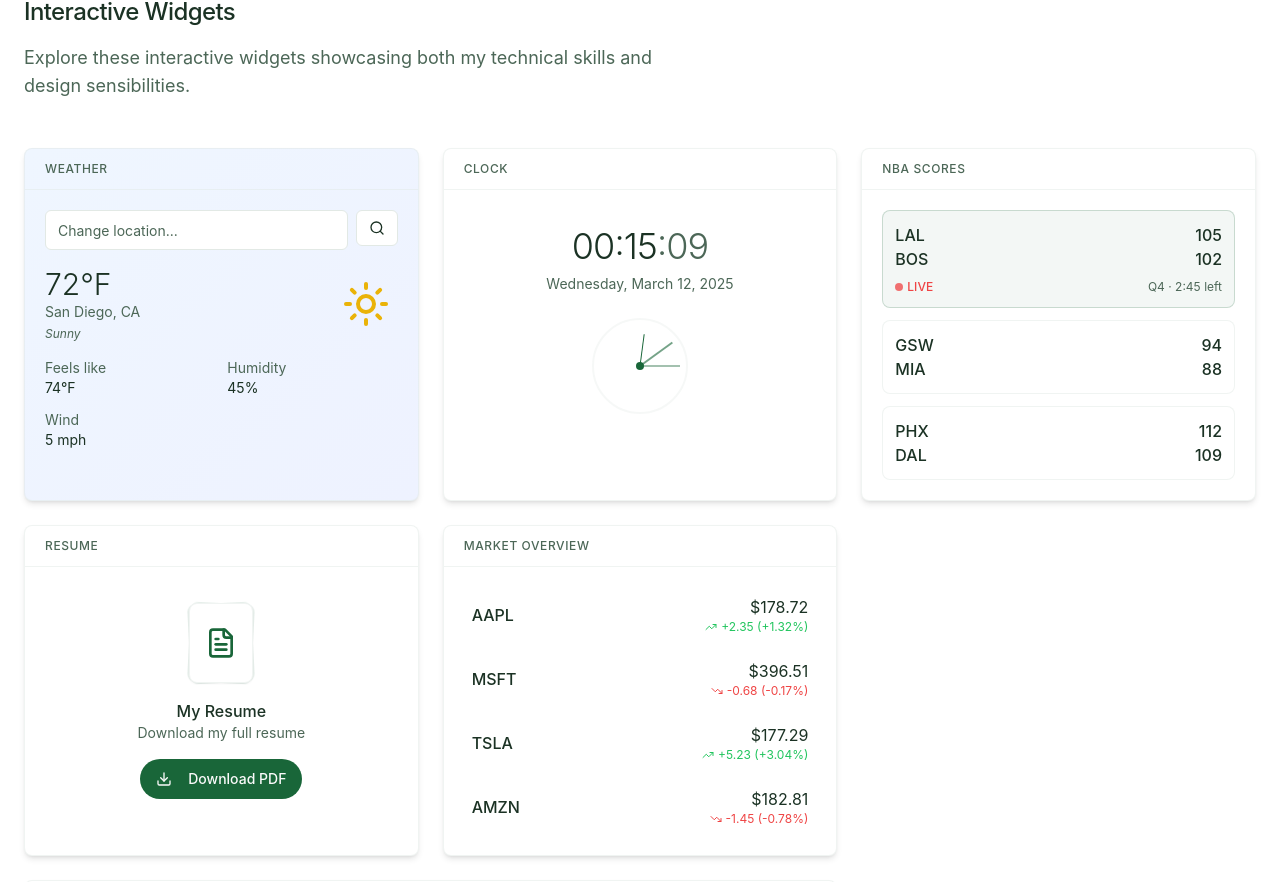
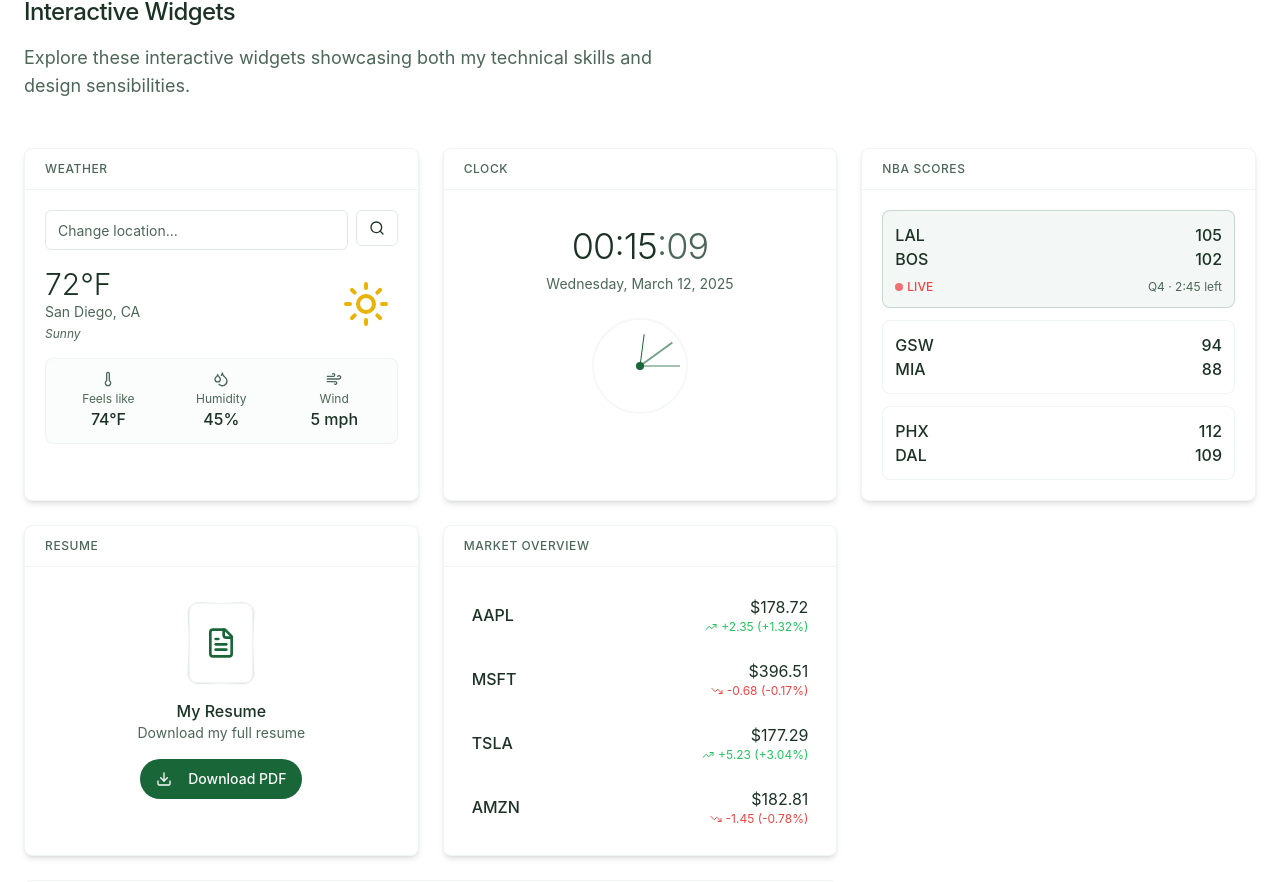
Before and after one commit to jgiamanco/jacobgiamanco, a React (Vite) app: page / in a window 1280 px wide. Shown: the part 1511-2393 px from the top of the page. Built offline with nearby package versions, Linux system fonts and the light colour scheme; no server answers; a web font is replaced by a local one.

Commit message:
Update weather widget style
Update the weather widget to match the style of the other widgets.

```diff
--- a/src/components/widgets/WeatherWidget.tsx
+++ b/src/components/widgets/WeatherWidget.tsx
@@ -12,11 +12,13 @@ import {
   CloudFog,
   CloudLightning,
   Wind,
-  SearchIcon
+  SearchIcon,
+  Droplets
 } from 'lucide-react';
 import { Input } from '@/components/ui/input';
 import { Button } from '@/components/ui/button';
 import { useTheme } from '@/components/ThemeProvider';
+import { cn } from '@/lib/utils';
 
 interface WeatherData {
   temperature: number;
@@ -115,7 +117,6 @@ export const WeatherWidget = () => {
     <Widget
       title="Weather"
       isLoading={isLoading}
-      className={theme === 'dark' ? 'bg-gradient-to-br from-slate-800 to-slate-900' : 'bg-gradient-to-br from-blue-50 to-indigo-50'}
     >
       <form onSubmit={handleLocationSubmit} className="flex gap-2 mb-4">
         <Input
@@ -141,18 +142,22 @@ export const WeatherWidget = () => {
               {getWeatherIcon(weather.condition)}
             </div>
           </div>
-          <div className="grid grid-cols-2 gap-3 mt-4 text-sm">
-            <div className="flex flex-col">
-              <span className="text-muted-foreground">Feels like</span>
-              <span>{Math.round(weather.feelsLike)}°F</span>
+
+          <div className="grid grid-cols-3 gap-3 mt-4 bg-secondary/30 rounded-lg p-3 border border-border/50">
+            <div className="flex flex-col items-center">
+              <Thermometer className="h-4 w-4 mb-1 text-muted-foreground" />
+              <span className="text-xs text-muted-foreground">Feels like</span>
+              <span className="font-medium">{Math.round(weather.feelsLike)}°F</span>
             </div>
-            <div className="flex flex-col">
-              <span className="text-muted-foreground">Humidity</span>
-              <span>{weather.humidity}%</span>
+            <div className="flex flex-col items-center">
+              <Droplets className="h-4 w-4 mb-1 text-muted-foreground" />
+              <span className="text-xs text-muted-foreground">Humidity</span>
+              <span className="font-medium">{weather.humidity}%</span>
             </div>
-            <div className="flex flex-col">
-              <span className="text-muted-foreground">Wind</span>
-              <span>{weather.windSpeed} mph</span>
+            <div className="flex flex-col items-center">
+              <Wind className="h-4 w-4 mb-1 text-muted-foreground" />
+              <span className="text-xs text-muted-foreground">Wind</span>
+              <span className="font-medium">{weather.windSpeed} mph</span>
             </div>
           </div>
         </div>
```
